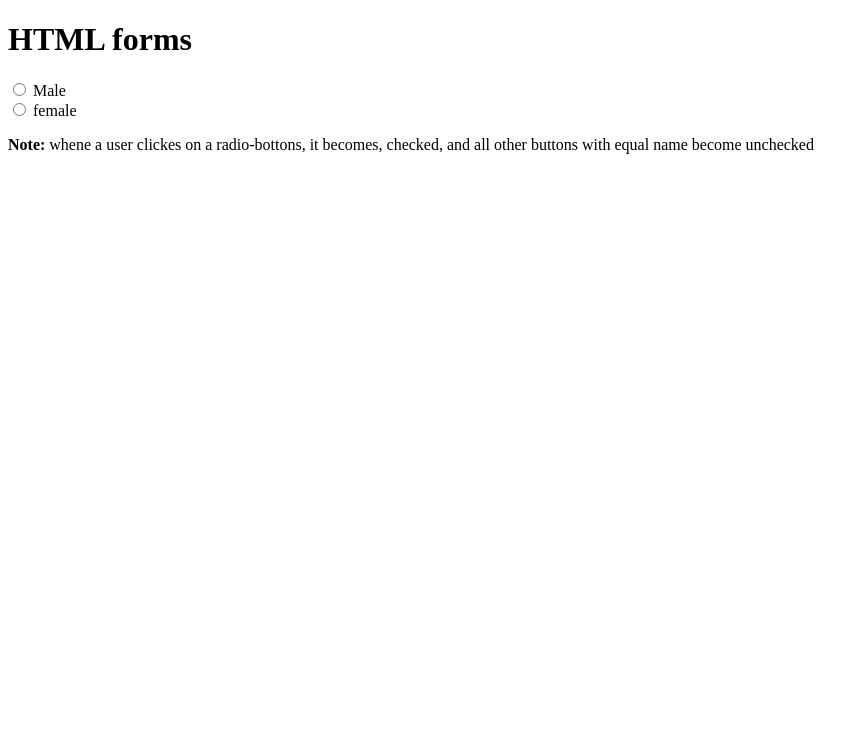
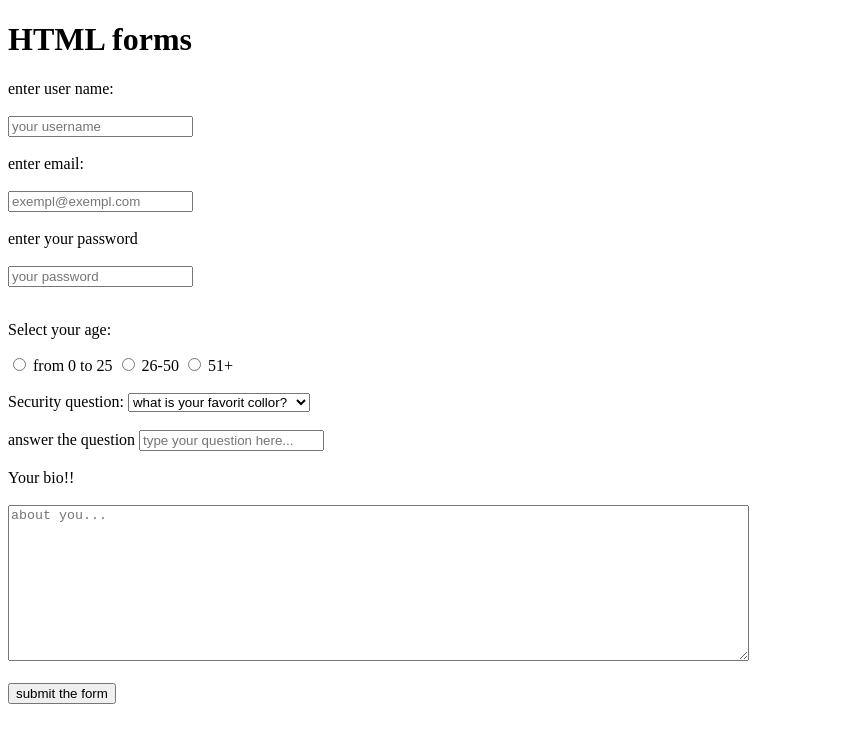
Before and after one commit to ikalakhi/super-mario, a plain HTML site: page index.html in a window 1280 px wide. Shown: the whole page, without its empty margins (0-868 px from the left). Drawn offline with Linux system fonts and the light colour scheme.

Commit message:
learning about select tag, options, text area

```diff
--- a/index.html
+++ b/index.html
@@ -5,11 +5,42 @@
     </head>
     <body>
         <h1>HTML forms</h1>
-        <form action="">
-            <input type="radio" name="gender" value="male"> Male <br>
-            <input type="radio" name="gender" value="female"> female
+        <form>
+            <label for="username">enter user name: </label>
+            <br><br>
+            <input type="text" id="username" name="username" placeholder="your username" required>
+            <br><br>
+            <label for="email"> enter email:   </label>
+            <br><br>
+            <input type="email" id="email" name="email" placeholder="exempl@exempl.com" required>
+            <br><br>
+            <label for="password">enter your password</label>
+            <br><br>
+            <input type="password" id="password" name="password" placeholder="your password" required>
+            <br><br>
+            <p>Select your age:   </p>
+            <input type="radio" name="age" value="0-25" id="option-1">
+            <label for="option-1">from 0 to 25</label>
+            <input type="radio" name="age" value="from 26 to 50" id="option-2">
+            <label for="option-2">26-50</label>
+            <input type="radio" name="age" value="from 51+" id="option-3">
+            <label for="option-3">51+</label>
+            <br> <br>
+            <label for="question">Security question:</label>
+            <select name="question" id="question">
+                <option value="q1">what is your favorit collor?</option>
+                 <option value="q2">what is your favorit game?</option>
+                <option value="q1">what is your favorit phone?</option>
+            </select>
+            <br> <br>
+            <label for="answer">answer the question</label>
+            <input type="text" name="answer" id="answer" placeholder="type your question here...">
+            <br> <br>
+            <label for="bio">Your bio!!</label>
+            <br> <br>
+            <textarea name="bio" id="bio" cols="90" rows="10" placeholder="about you..."></textarea>
+            <br> <br>
+            <input type="submit" value="submit the form">
         </form>
-        <p><b>Note:</b> whene a user clickes on a radio-bottons, it becomes, checked,
-        and all other buttons with equal name become unchecked</p>
     </body>
 </html>
```
Also changed, not shown: bmw.png (deleted).
